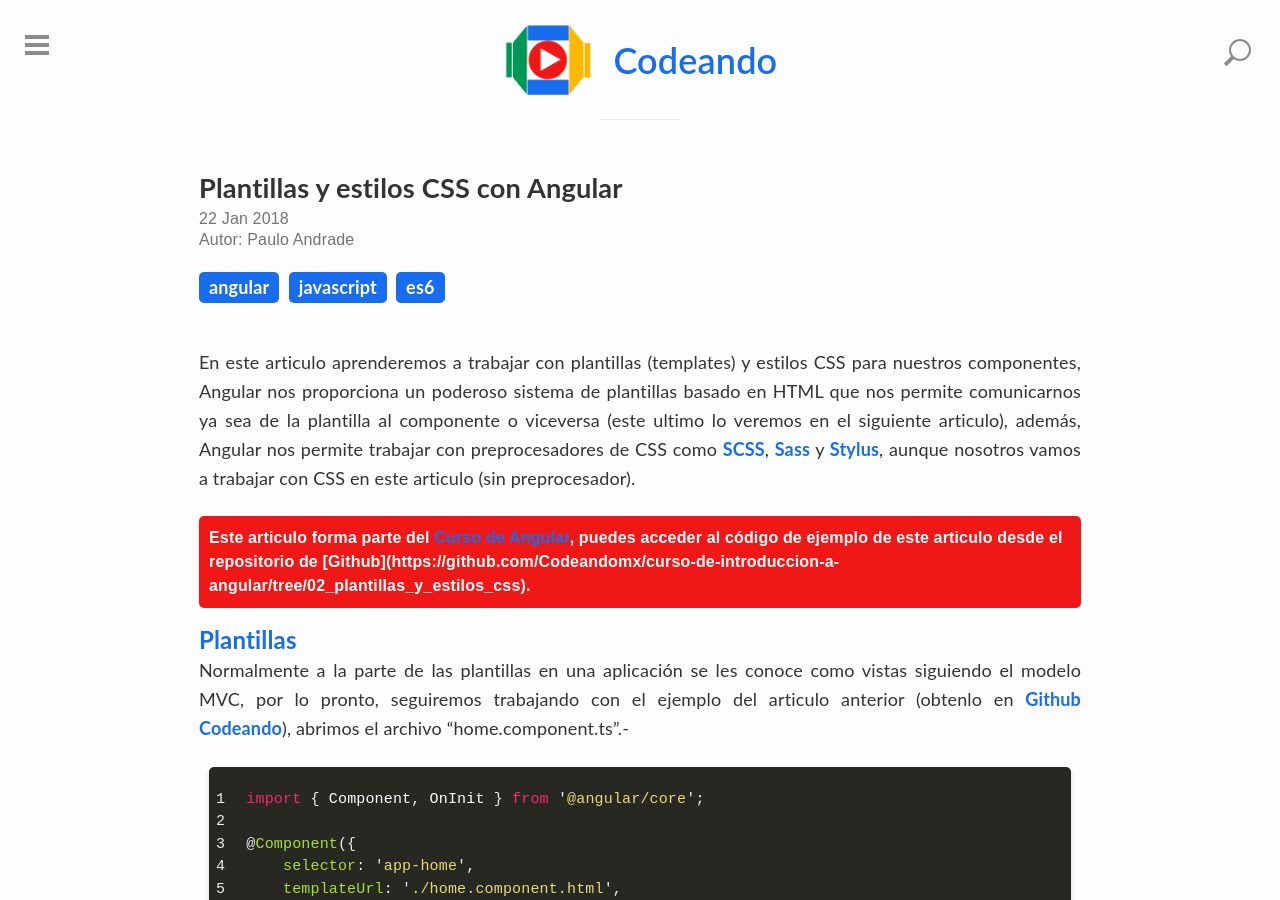
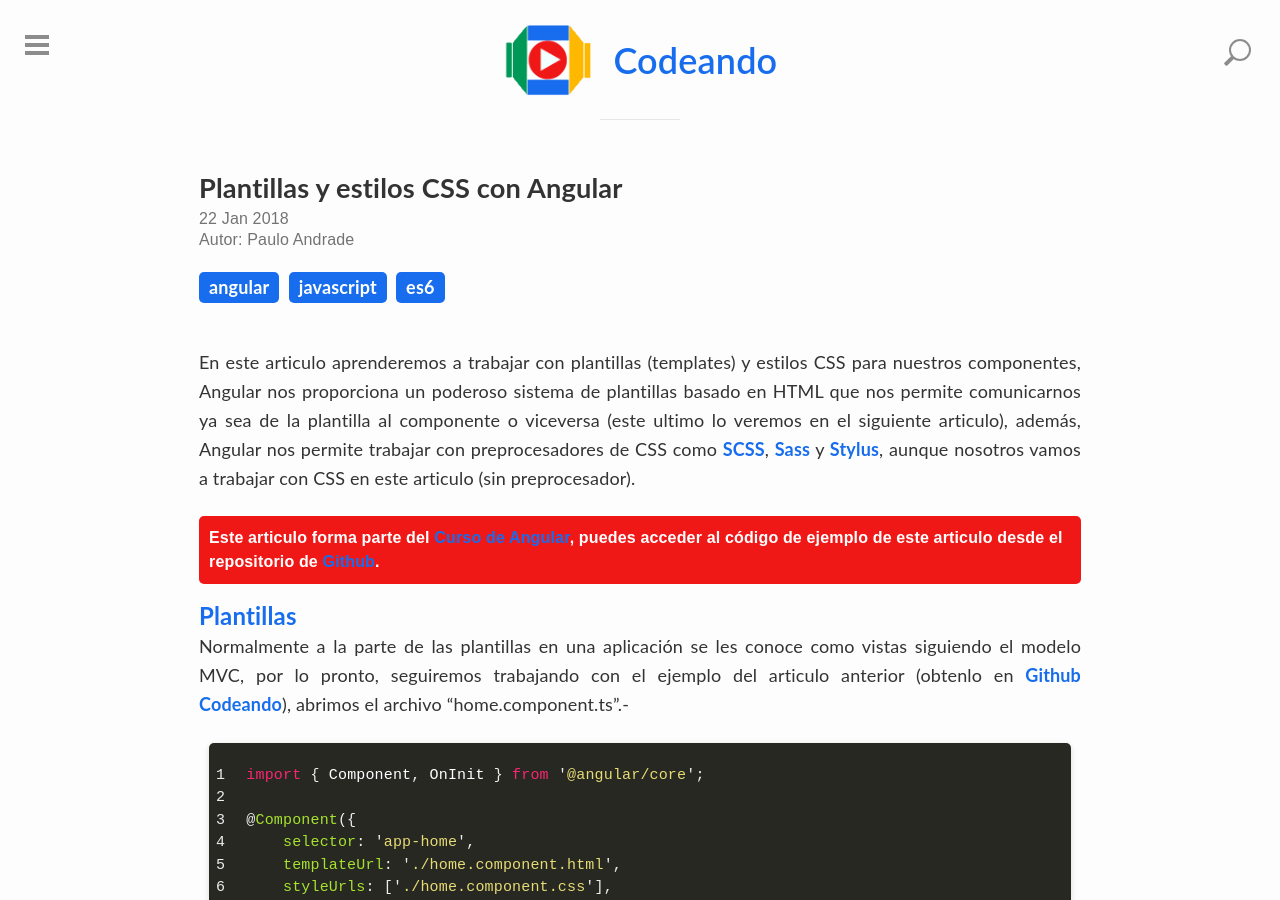
Before and after one commit to Codeandomx/codeandomx, a Jekyll site: the page built from _posts/2018-01-22-plantillas-y-estilos-css-con-angular.md, in a window 1280 px wide and 900 px high. Built offline with Jekyll 4.4.1, drawn with Linux system fonts in a browser that asks for light colours; some web fonts are replaced; comment, search, counter and statistics services are not loaded; some of the changed lines change nothing that is shown.

Commit message:
Corregimos enlace.

```diff
--- a/_posts/2018-01-22-plantillas-y-estilos-css-con-angular.md
+++ b/_posts/2018-01-22-plantillas-y-estilos-css-con-angular.md
@@ -8,7 +8,7 @@ tags: angular javascript es6
 En este articulo aprenderemos a trabajar con plantillas (templates) y estilos CSS para nuestros componentes, Angular nos proporciona un poderoso sistema de plantillas basado en HTML que nos permite comunicarnos ya sea de la plantilla al componente o viceversa (este ultimo lo veremos en el siguiente articulo), además, Angular nos permite trabajar con preprocesadores de CSS como [SCSS](http://sass-lang.com/documentation/file.SCSS_FOR_SASS_USERS.html), [Sass](http://sass-lang.com/) y [Stylus](http://stylus-lang.com/), aunque nosotros vamos a trabajar con CSS en este articulo (sin preprocesador).
 
 <div class="redes-background">
-Este articulo forma parte del <a href="https://github.com/Codeandomx/curso-de-introduccion-a-angular" target="_blank">Curso de Angular</a>, puedes acceder al código de ejemplo de este articulo desde el repositorio de [Github](https://github.com/Codeandomx/curso-de-introduccion-a-angular/tree/02_plantillas_y_estilos_css).
+Este articulo forma parte del <a href="https://github.com/Codeandomx/curso-de-introduccion-a-angular" target="_blank">Curso de Angular</a>, puedes acceder al código de ejemplo de este articulo desde el repositorio de <a href="https://github.com/Codeandomx/curso-de-introduccion-a-angular/tree/02_plantillas_y_estilos_css" target="_blank">Github</a>.
 </div>
 
 ## Plantillas
```
